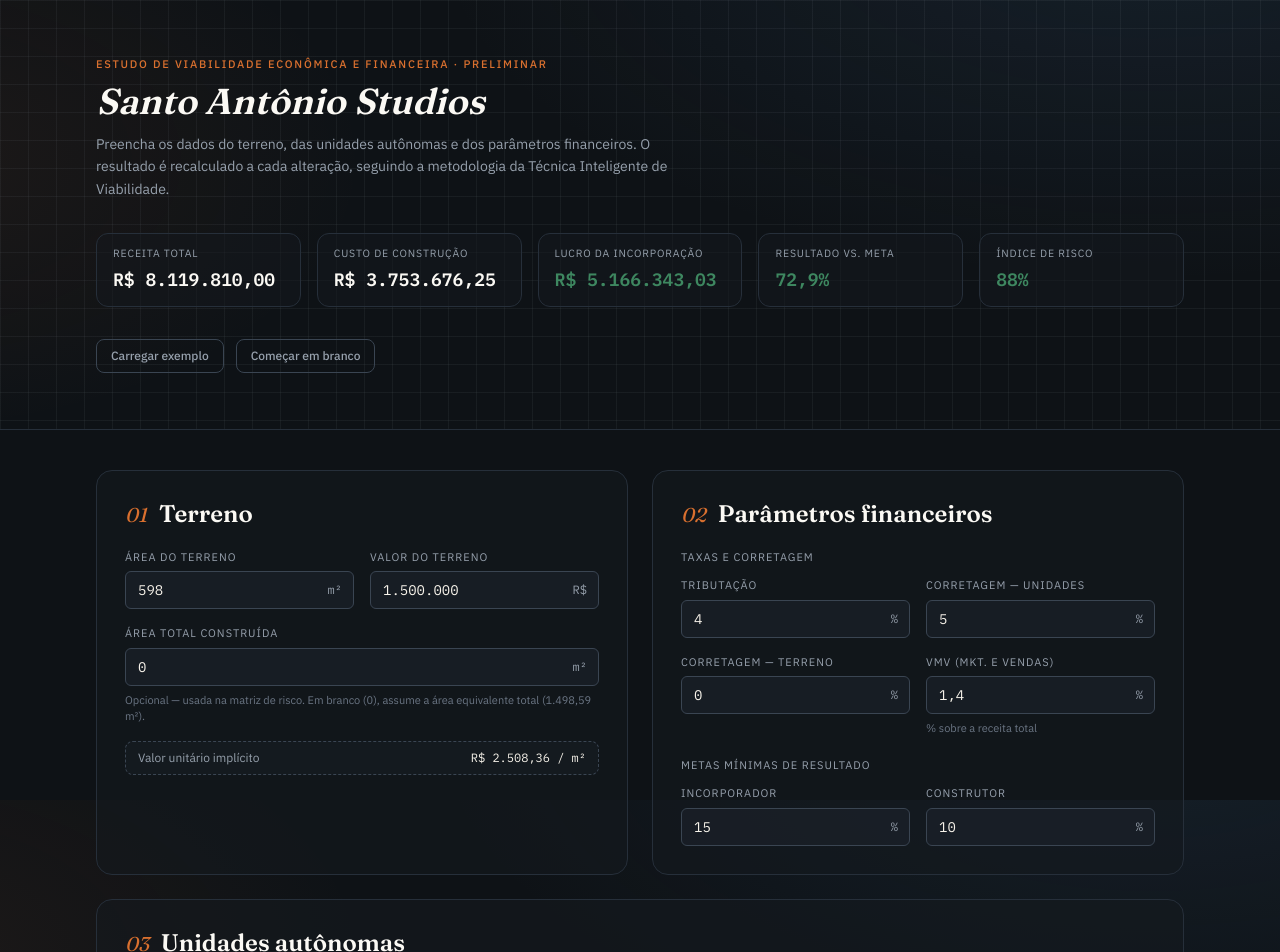
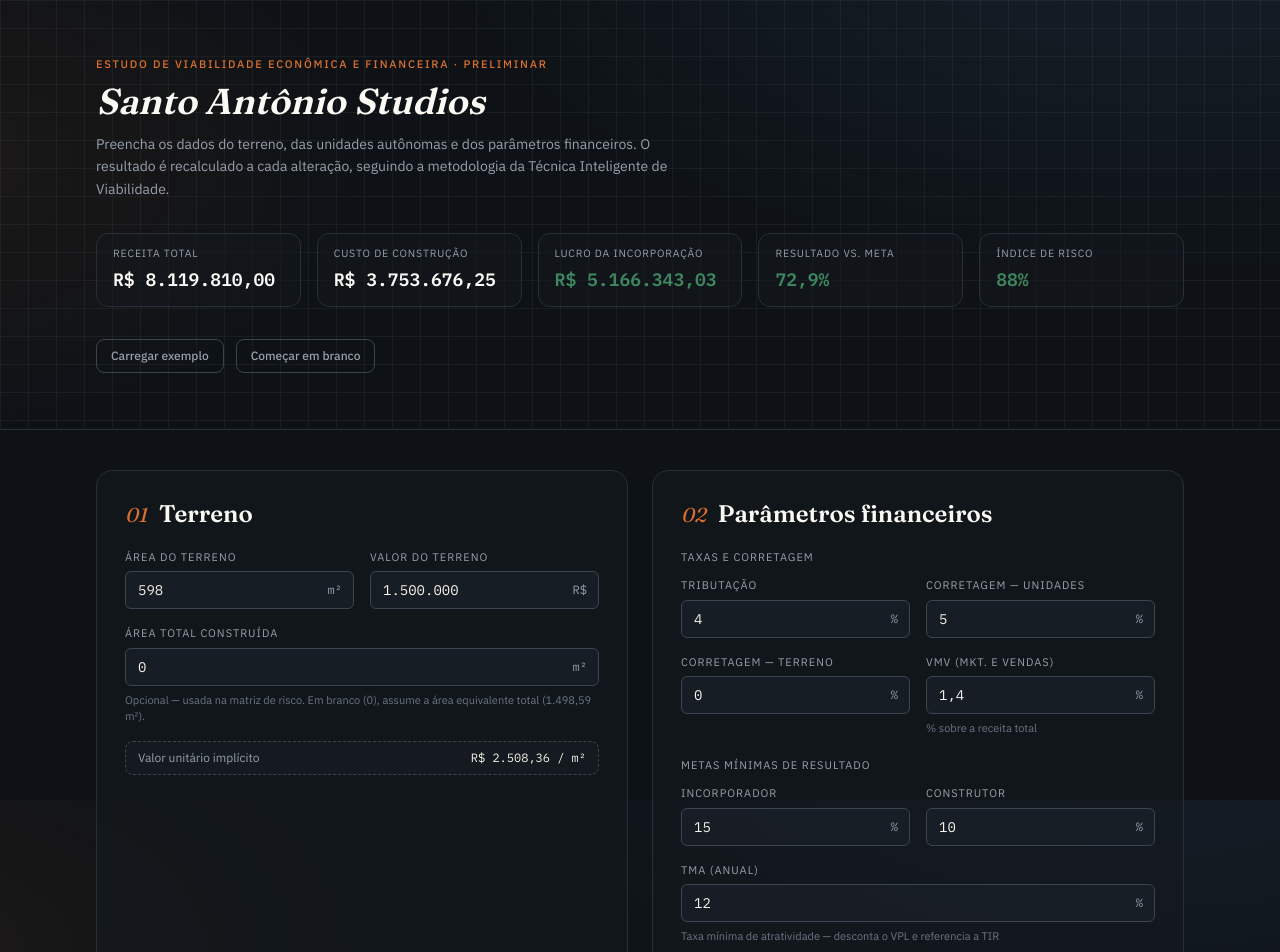
Before and after one commit to Hawelligton/tiv-viabilidade, a Next.js app in the folder tiv-viabilidade/: page / in a window 1280 px wide. Shown: the top 952 px of the page. Built offline with nearby package versions, Linux system fonts and the light colour scheme.

Commit message:
Update ParametrosPanel.tsx

```diff
--- a/tiv-viabilidade/src/components/ParametrosPanel.tsx
+++ b/tiv-viabilidade/src/components/ParametrosPanel.tsx
@@ -59,8 +59,15 @@ export function ParametrosPanel({
             value={parametros.metaConstrutorPct}
             onChange={(v) => set("metaConstrutorPct", v)}
           />
+          <PercentField
+            label="TMA (anual)"
+            value={parametros.tmaAnualPct}
+            onChange={(v) => set("tmaAnualPct", v)}
+            hint="Taxa mínima de atratividade — desconta o VPL e referencia a TIR"
+            className="col-span-2"
+          />
         </div>
       </div>
     </div>
   );
-}
+    }
```
